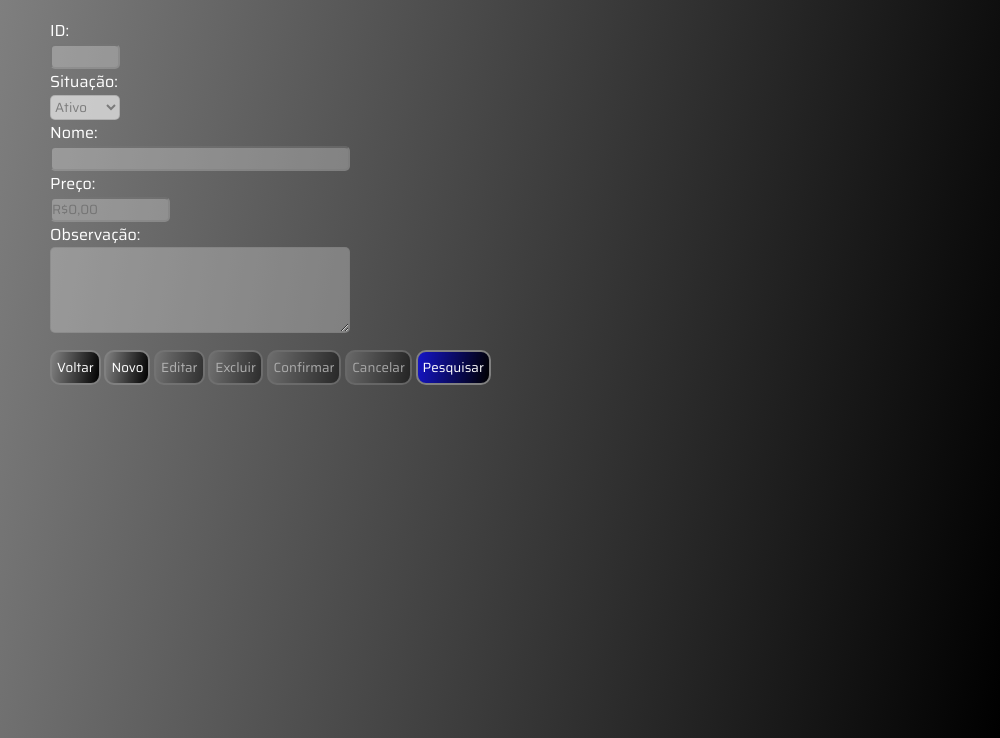
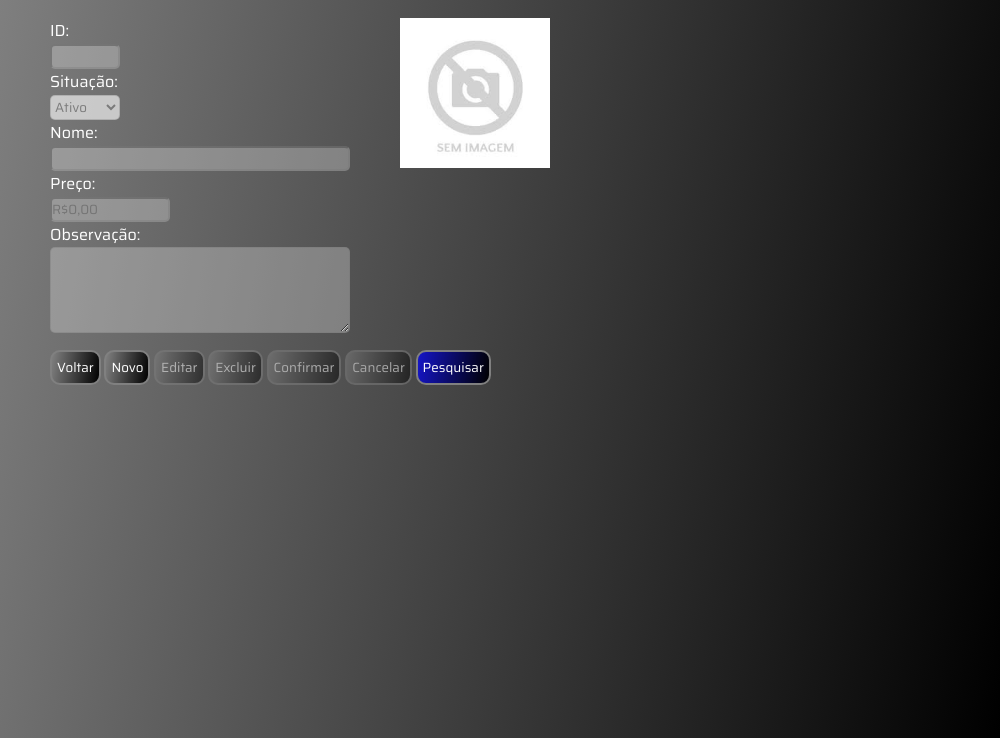
Before and after one commit to EraldoPJ/OnDebit, an Electron app: page src/renderer/telas/produtos.html in a window 1000 px wide. Shown: the part 62-800 px from the top of the page. Drawn offline with Linux system fonts and the light colour scheme; no server answers.

Commit message:
Issue #3

```diff
--- a/src/renderer/css/styleProdutos.css
+++ b/src/renderer/css/styleProdutos.css
@@ -1,4 +1,14 @@
+#containerProduto {
+  display: flex;
+  align-items: flex-start;
+  justify-content: flex-start;
+}
+
 #formProduto {
+  padding: 10px 0px 10px 50px;
+}
+
+#formImgProduto {
   padding: 10px 0px 10px 50px;
 }
 
--- a/src/renderer/js/produtos.js
+++ b/src/renderer/js/produtos.js
@@ -11,6 +11,11 @@ const situacao = document.getElementById("situacao")
 const nome = document.getElementById("nome")
 const preco = document.getElementById("preco")
 const observacao = document.getElementById("observacao")
+
+//Vinculo com a imagem do produto no html
+const imgProduto = document.getElementById("imgProduto")
+
+carregarImgProduto(id.value)
 
 // Evento de clique no botão "Novo"
 btnNovo.addEventListener("click", () => {
@@ -234,9 +239,24 @@ window.electronAPI.produtoSelecionado((produto) => {
   nome.value = produto.nome_prod
   preco.value = produto.preco_prod
   observacao.value = produto.obs_prod || ""
+
+  carregarImgProduto(produto.id_prod)
 })
 
 //Ao clicar em fechar, emula o clique do botao cancelar.
 window.electronAPI.cancelarProduto(() => {
   btnCancelar.click()
 })
+
+/* ------------------- Controle da Imagem ------------------- */
+function carregarImgProduto(idProduto) {
+  //Acento grave para infomar caminho e parâmetro da função
+  const caminho = `../../../assets/imagesProd/${idProduto}.jpeg`
+
+  //Feito dessa forma para caso obter erro, carregar a imagem padrao
+  imgProduto.onerror = () => {
+    imgProduto.src = "../../../assets/imagesProd/sem_img.jpeg"
+  }
+
+  imgProduto.src = caminho
+}
--- a/src/renderer/telas/produtos.html
+++ b/src/renderer/telas/produtos.html
@@ -17,6 +17,7 @@
   </head>
   <body>
     <h1 id="title">Cadastro de produtos</h1>
+    <div id="containerProduto">
       <form id="formProduto" autocomplete="off">
         <div>
           <label for="id">ID:</label><br />
@@ -54,6 +55,16 @@
           ></textarea>
         </div>
       </form>
+      <form id="formImgProduto" autocomplete="off">
+        <img
+          id="imgProduto"
+          src=""
+          alt="Imagem do produto não encontrada"
+          width="150"
+          height="150"
+        />
+      </form>
+    </div>
   </body>
   <footer id="rodapeProduto">
     <div id="botoesProduto">
```
Also changed, not shown: assets/imagesProd/10.jpeg (added), assets/imagesProd/sem_img.jpeg (added), 1 other file. Lines whose indentation alone changed are shown as unchanged.
